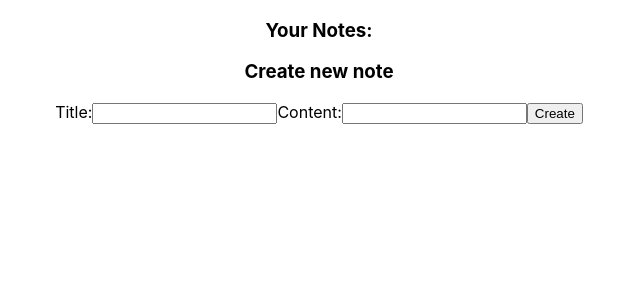
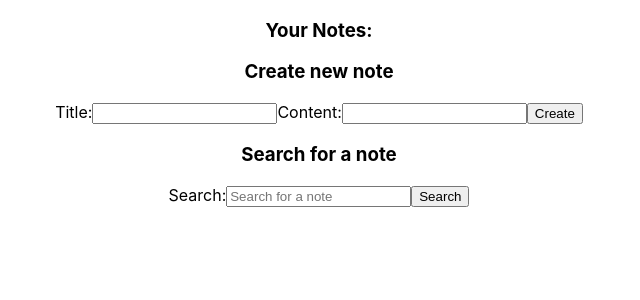
Before and after one commit to morvai577/react-notes-app, a React (Vite) app: page / in a window 1280 px wide. Shown: the top 300 px of the page, without its empty margins (321-961 px from the left). Built offline with nearby package versions, Linux system fonts and the light colour scheme.

Commit message:
Search for existing note (from local array) functionality
* Also...using alerts as a temp solution

```diff
--- a/src/App.tsx
+++ b/src/App.tsx
@@ -13,11 +13,21 @@ function App() {
   const [noteTitle, setNoteTitle] = useState('');
   const [noteContent, setNoteContent] = useState('');
   const [notes, setNotes] = useState<Note[]>([]);
+  const [searchNote, setSearchNote] = useState('');
 
   const handleNoteDelete = (noteId: number) => {
     const noteToDelete = notes.find((note) => note.id === noteId);
     if (noteToDelete) {
       setNotes(notes.filter((note) => note.id !== noteId));
+    }
+  };
+
+  const handleNoteSearch = (noteTitleToSearch: string) => {
+    const noteToSearch = notes.find((note) => note.title === noteTitleToSearch);
+    if (noteToSearch) {
+      alert(`Note found: ${noteToSearch.title} - ${noteToSearch.content}`);
+    } else {
+      alert('Note not found');
     }
   };
 
@@ -74,6 +84,29 @@ function App() {
           <button type="submit">Create</button>
         </form>
       </div>
+      <div className="SearchNoteSection">
+        <h3>Search for a note</h3>
+        <form
+          onSubmit={(event) => {
+            event.preventDefault();
+            handleNoteSearch(searchNote);
+            setSearchNote('');
+          }}
+        >
+          <label htmlFor="search-note">Search:</label>
+          <input
+            type="text"
+            id="search-note"
+            placeholder="Search for a note"
+            required
+            value={searchNote}
+            onChange={(event) => {
+              setSearchNote(event.target.value);
+            }}
+          />
+          <button type="submit">Search</button>
+        </form>
+      </div>
     </div>
   );
 }
```
Also changed, not shown: 1 other file (tests, documents, lock files or other folders).
